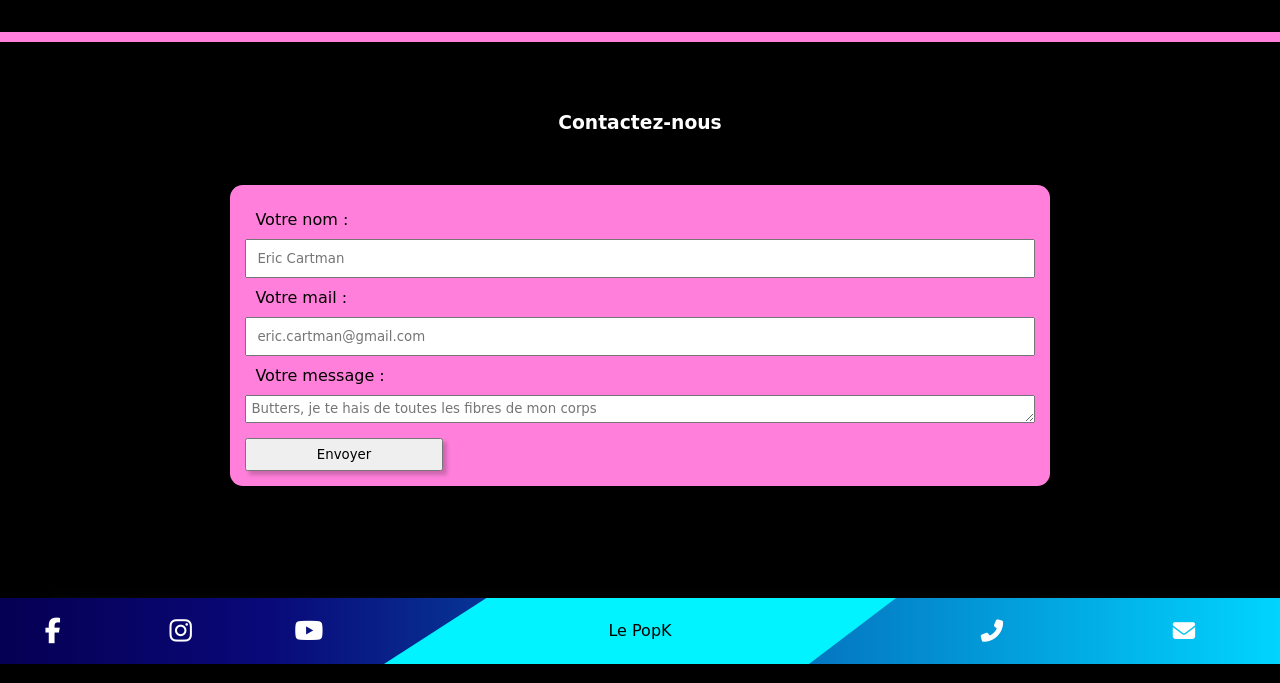
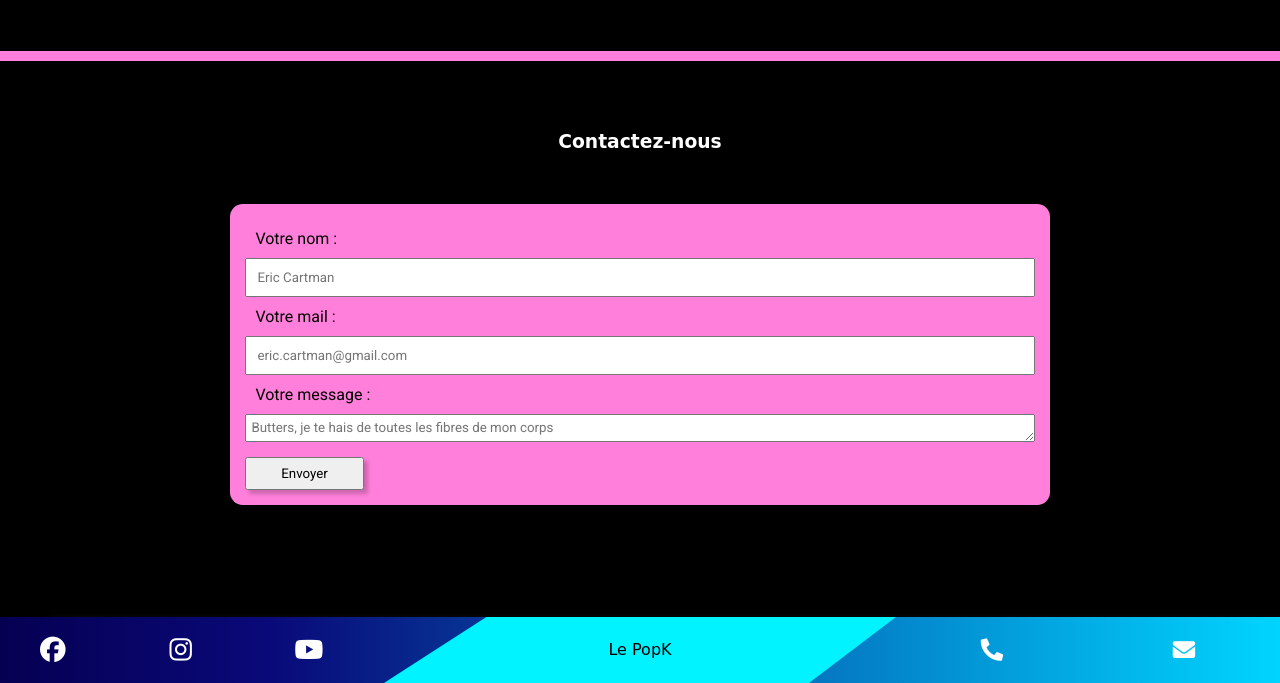
Before and after one commit to RudyDev-engfr/popk, a PHP site: page /popk.php in a window 1280 px wide. Shown: the part 1202-1885 px from the top of the page. Run offline with PHP 8.4, Linux system fonts and the light colour scheme; style sheets or scripts are compiled from the project's sources; some libraries are stand-ins or nearby versions; some web fonts are replaced.

Commit message:
ajout police

```diff
--- a/CSS/popk.css
+++ b/CSS/popk.css
@@ -182,18 +182,21 @@ form {
 label {
   padding: 10px;
   text-align: left;
+  font-family: 'Roboto', sans-serif;
 }
 
 input {
+  font-family: 'Roboto', sans-serif;
   padding: 10px;
 }
 
 textarea {
+  font-family: 'Roboto', sans-serif;
   padding: 5px;
 }
 
 .send {
-  width: 25%;
+  width: 15%;
   height: 20%;
   margin-top: 15px;
   padding: 0;
--- a/SCSS/popk.scss
+++ b/SCSS/popk.scss
@@ -151,18 +151,21 @@ form {
 label {
     padding: 10px;
     text-align: left;
+    font-family: 'Roboto', sans-serif;
 }
 
 input {
-   padding: 10px;
+    font-family: 'Roboto', sans-serif;
+    padding: 10px;
 }
 
 textarea {
+    font-family: 'Roboto', sans-serif;
     padding: 5px;
 }
 
 .send {
-    width: 25%;
+    width: 15%;
     height: 20%;
     margin-top: 15px;
     padding: 0;
--- a/popk.php
+++ b/popk.php
@@ -3,7 +3,7 @@
 <head>
   <meta charset="utf-8">
   <title>Contact</title>
-  <link rel="stylesheet" href="scss/style.scss">
+  <link rel="stylesheet" href="scss/style.scss">git
   <link rel="stylesheet" href="https://use.fontawesome.com/releases/v5.15.2/css/all.css" integrity="sha384-vSIIfh2YWi9wW0r9iZe7RJPrKwp6bG+s9QZMoITbCckVJqGCCRhc+ccxNcdpHuYu" crossorigin="anonymous">
   <script src="https://kit.fontawesome.com/d93dff7d82.js"></script>
 </head>
```
Also changed, not shown: 1 other file.
